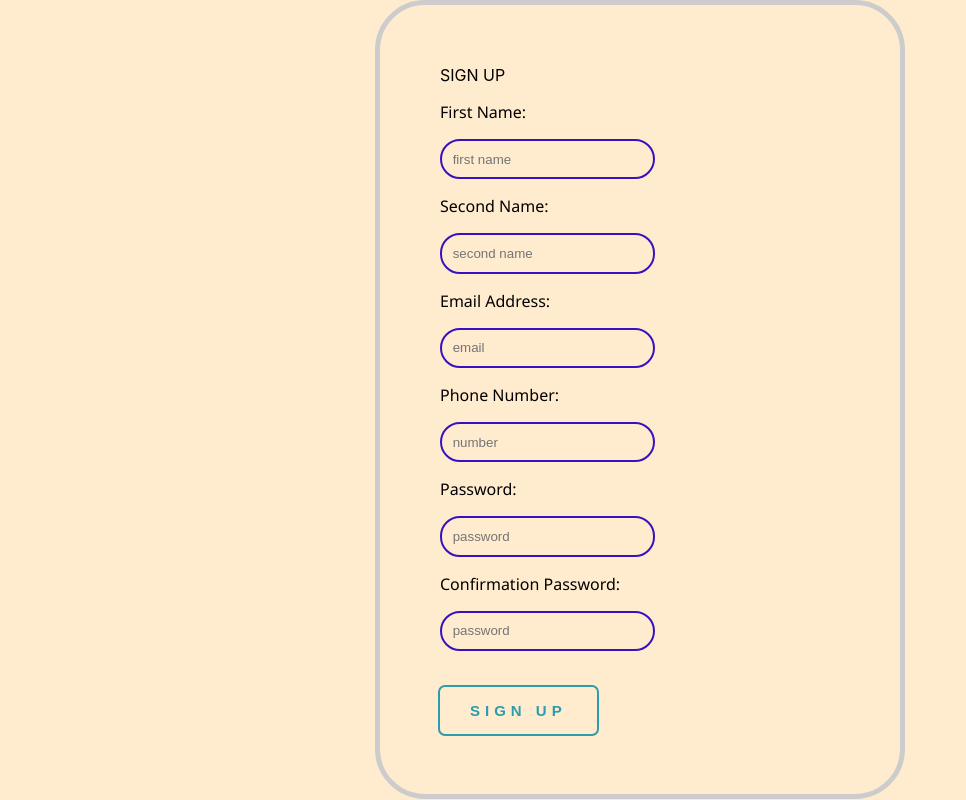
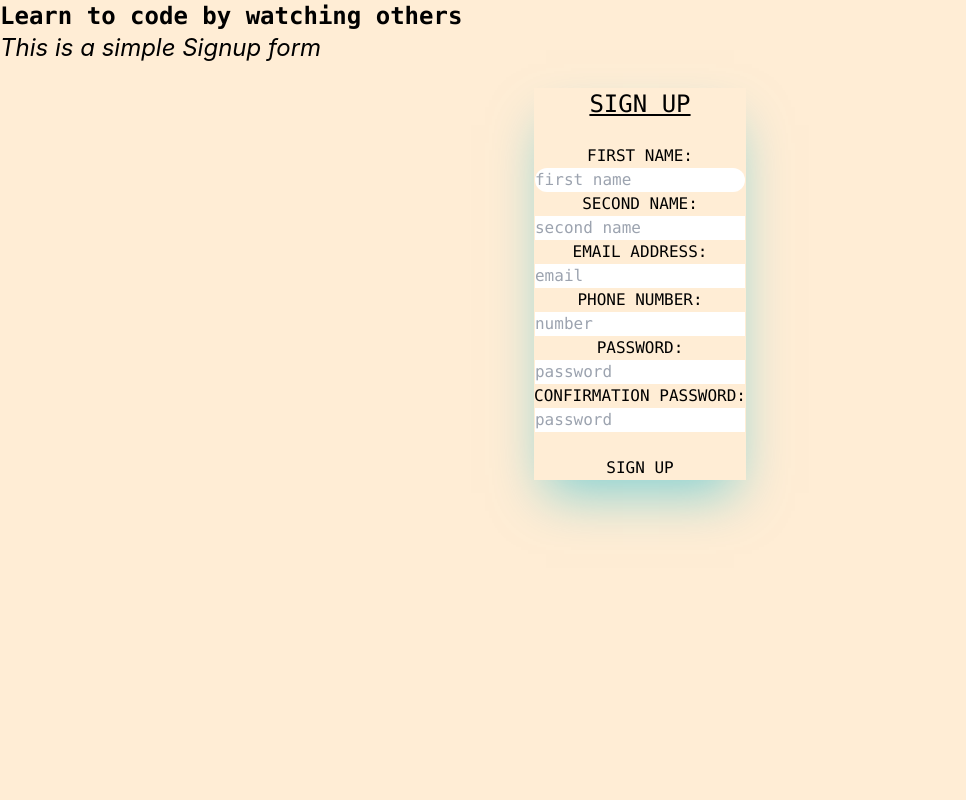
Before and after one commit to MbuviDev/signup-form, a React (Create React App) app: page / in a window 1280 px wide. Shown: the whole page, without its empty margins (0-966 px from the left). Built offline with nearby package versions, Linux system fonts and the light colour scheme.

Commit message:
installed and started using tailwind

```diff
--- a/package.json
+++ b/package.json
@@ -9,7 +9,6 @@
     "react": "^18.2.0",
     "react-dom": "^18.2.0",
     "react-scripts": "5.0.1",
-    "tailwindcss": "^3.2.7",
     "web-vitals": "^2.1.4"
   },
   "scripts": {
@@ -35,5 +34,8 @@
       "last 1 firefox version",
       "last 1 safari version"
     ]
+  },
+  "devDependencies": {
+    "tailwindcss": "^3.2.7"
   }
 }
--- a/src/App.js
+++ b/src/App.js
@@ -4,7 +4,7 @@ import Signup from './components/Signup';
 
 function App() {
   return (
-    <div className="App">
+    <div className="bg-orange-100 h-screen cursor-pointer  ">
      <Signup />
     </div>
   );
--- /dev/null
+++ b/src/components/Explanation.js
@@ -0,0 +1,14 @@
+import React from "react";
+
+function Explanation () {
+
+    return(
+        <div className="text-left items-center ">
+        <h1 className="font-mono text-2xl font-bold">Learn to code by watching others</h1>
+        <p className="italic hover:not-italic text-2xl ">This is a simple Signup form</p>
+
+        </div>
+    )
+}
+
+export default Explanation
--- a/src/components/Signup.js
+++ b/src/components/Signup.js
@@ -1,5 +1,6 @@
 import React, { useState } from "react";
-import "./Signup.css";
+// import "./Signup.css";
+import Explanation from "./Explanation";
 
 function Signup() {
 
@@ -17,14 +18,20 @@ function Signup() {
 
 
   return (
-    <div className="form">
-      <form onSubmit={handleSubmit}>
-        <label className="signuplabel">
-          <hi> SIGN UP </hi>
-        </label>
-        <div className="inputfields">
+    <div>
+        <div>
+    <Explanation/>
+    </div>
+    <div className="flex justify-center text-center font-mono uppercase translate-y-6 " >
+
+      <form className="shadow-2xl shadow-cyan-500/50" onSubmit={handleSubmit}>
+        <label >
+          <hi className="text-2xl underline "> SIGN UP </hi>
+        </label><br/><br/>
+        <div >
           <p>First Name:</p>
           <input
+           className="rounded-full border-"
             type="text"
             placeholder="first name"
             value={firstname}
@@ -84,7 +91,10 @@ function Signup() {
           </button>
         </div>
       </form>
+
     </div>
+    </div>
+
   );
 }
 
--- a/src/index.css
+++ b/src/index.css
@@ -1,3 +1,7 @@
+@tailwind base;
+@tailwind components;
+@tailwind utilities;
+
 body {
   margin: 0;
   font-family: -apple-system, BlinkMacSystemFont, 'Segoe UI', 'Roboto', 'Oxygen',
--- /dev/null
+++ b/tailwind.config.js
@@ -0,0 +1,8 @@
+/** @type {import('tailwindcss').Config} */
+module.exports = {
+  content: ["./src/**/*.{js,jsx,ts,tsx}"],
+  theme: {
+    extend: {},
+  },
+  plugins: [],
+}
```
Also changed, not shown: 1 other file (tests, documents, lock files or other folders).
